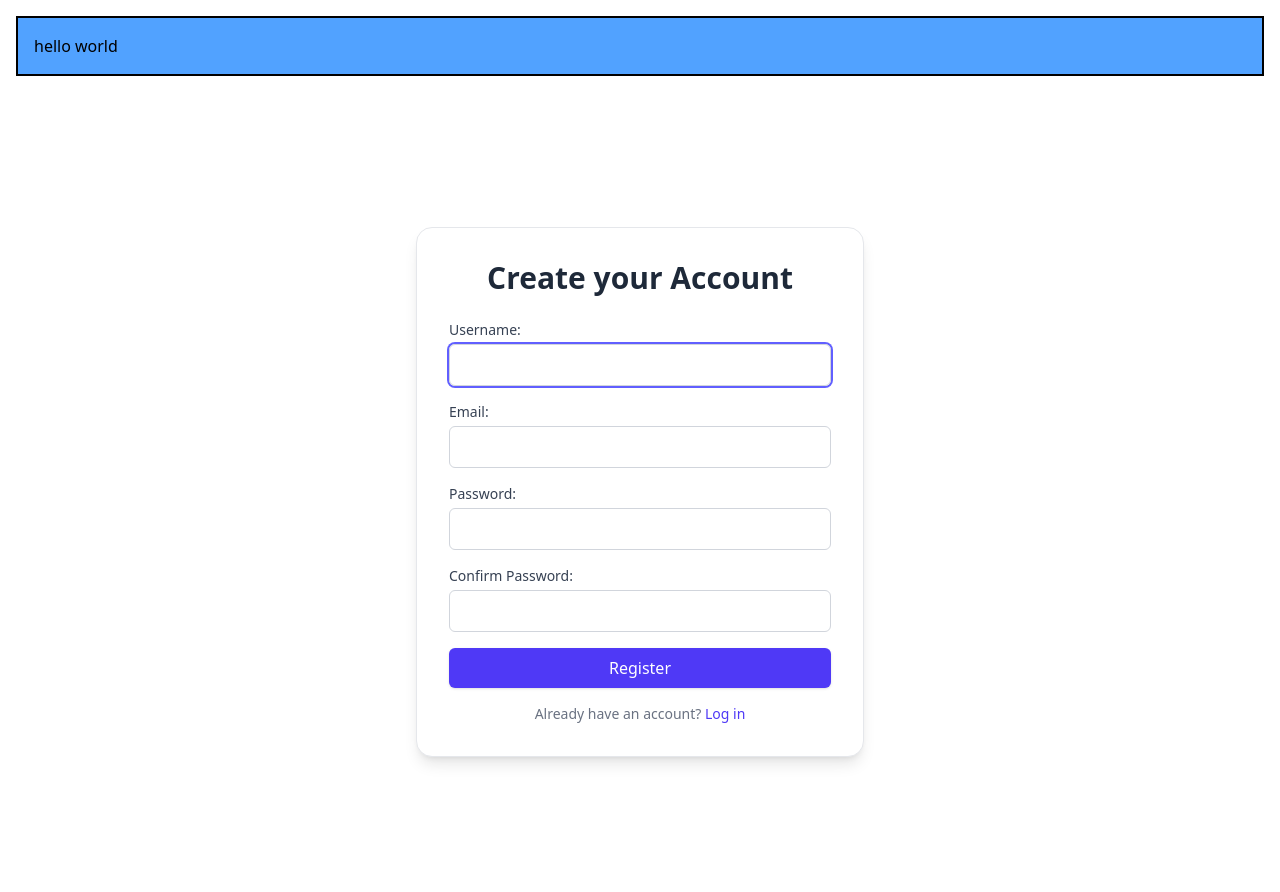
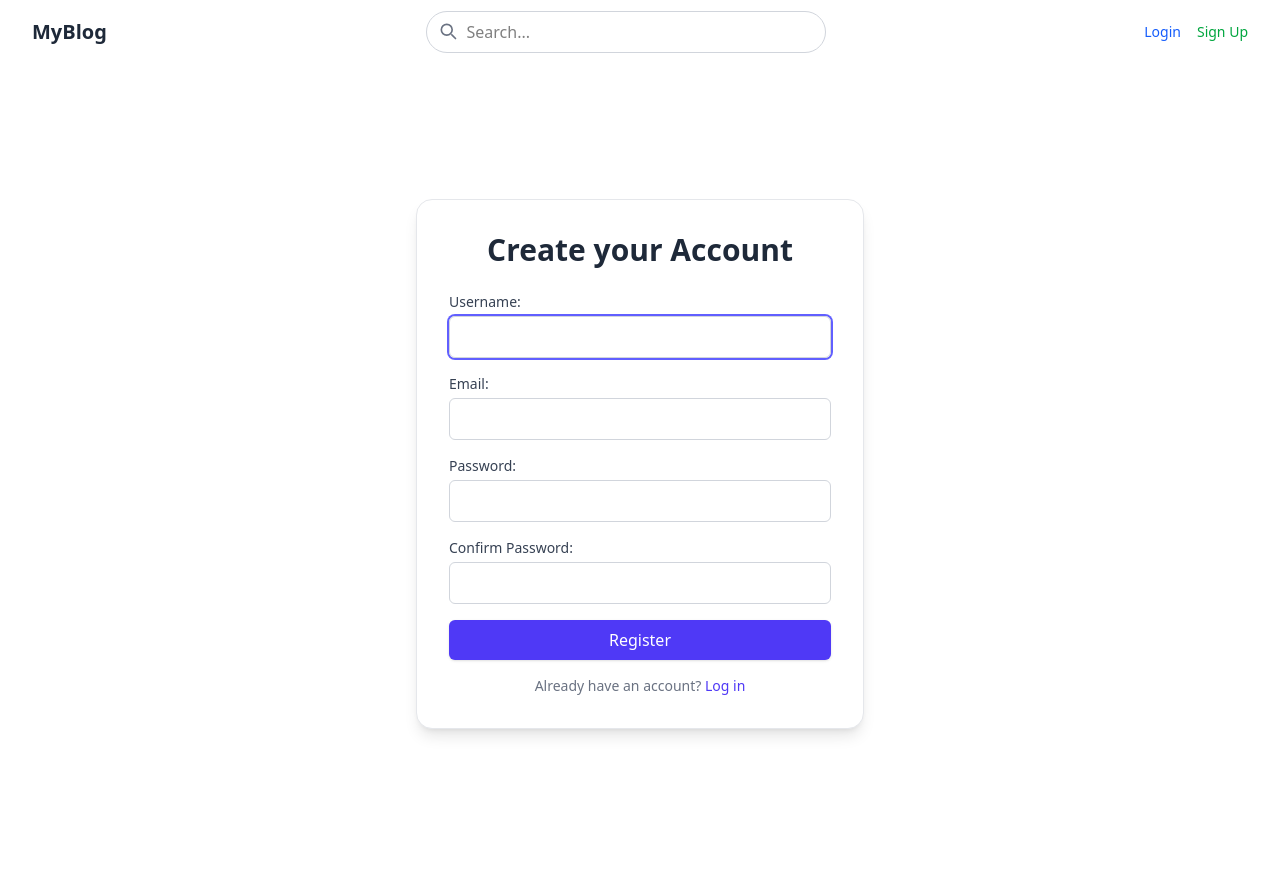
Before and after one commit to shlokitaliya/blog-django, a Django app: page /register/user_registration/ in a window 1280 px wide. After the commit the page ends 736 px from the top, so only its background shows below. Run offline with Django 5.2, Linux system fonts and the light colour scheme; some libraries are stand-ins or nearby versions.

Commit message:
add nav bar

```diff
--- a/blog/register/templates/user_registration.html
+++ b/blog/register/templates/user_registration.html
@@ -31,7 +31,7 @@
         </form>
         <p class="text-sm text-gray-500 mt-4 text-center">
             Already have an account?
-            <a href="{% url "register:user_login" %}" class="text-indigo-600 hover:underline">Log in</a>
+            <a href="{% url 'register:user_login' %}" class="text-indigo-600 hover:underline">Log in</a>
         </p>
     </div>
 </div>
--- a/blog/templates/base.html
+++ b/blog/templates/base.html
@@ -11,7 +11,58 @@
     {% tailwind_css %}
 </head>
 <body>
-    <h1 class="border-2 p-4 m-4 bg-blue-400">hello world</h1>
+
+    <nav class="bg-white shadow-md w-full">
+        <div class="max-w-7xl mx-auto px-4 sm:px-6 lg:px-8">
+            <div class="flex justify-between h-16 items-center">
+
+                <!-- Left: Logo -->
+                <div class="flex-shrink-0">
+                    <a href="{% url 'feed:index' %}" class="text-xl font-bold text-gray-800">MyBlog</a>
+                </div>
+
+                <!-- Center: Search bar -->
+                <div class="flex-1 mx-4 flex justify-center">
+                    <form action="" method="GET" class="relative w-full max-w-[400px]">
+                        <input
+                            type="text"
+                            name="q"
+                            placeholder="Search..."
+                            class="w-full py-2 pl-10 pr-4 border border-gray-300 rounded-full focus:outline-none focus:ring-2 focus:ring-blue-500"
+                        />
+                        <div class="absolute left-3 top-2.5 text-gray-500">
+                            <!-- Search icon -->
+                            <svg xmlns="http://www.w3.org/2000/svg" class="h-5 w-5" fill="none"
+                                 viewBox="0 0 24 24" stroke="currentColor">
+                                <path stroke-linecap="round" stroke-linejoin="round" stroke-width="2"
+                                      d="M21 21l-4.35-4.35M10.5 17a6.5 6.5 0 1 1 0-13 6.5 6.5 0 0 1 0 13z"/>
+                            </svg>
+                        </div>
+                    </form>
+                </div>
+
+                <!-- Right: Auth buttons or User profile -->
+                <div class="flex items-center space-x-4">
+                    {% if user.is_authenticated %}
+                        <div class="flex items-center space-x-2">
+                            <img
+                                src="{{ user.profile.avatar.url|default:'https://i.pravatar.cc/40' }}"
+                                alt="Avatar"
+                                class="w-8 h-8 rounded-full"
+                            />
+                            <span class="text-gray-700 font-medium">{{ user.username }}</span>
+                        </div>
+                        <a href="{% url 'register:user_logout' %}" class="text-sm text-red-600 hover:underline">Logout</a>
+                    {% else %}
+                        <a href="{% url 'register:user_login' %}" class="text-sm text-blue-600 hover:underline">Login</a>
+                        <a href="{% url 'register:user_registration' %}" class="text-sm text-green-600 hover:underline">Sign Up</a>
+                    {% endif %}
+                </div>
+            </div>
+        </div>
+    </nav>
+
+
     {% block content %}
 
 
--- a/blog/theme/static/css/dist/styles.css
+++ b/blog/theme/static/css/dist/styles.css
@@ -9,7 +9,12 @@
     --font-mono: ui-monospace, SFMono-Regular, Menlo, Monaco, Consolas, "Liberation Mono",
       "Courier New", monospace;
     --color-red-500: oklch(63.7% 0.237 25.331);
+    --color-red-600: oklch(57.7% 0.245 27.325);
+    --color-yellow-500: oklch(79.5% 0.184 86.047);
+    --color-green-600: oklch(62.7% 0.194 149.214);
     --color-blue-400: oklch(70.7% 0.165 254.624);
+    --color-blue-500: oklch(62.3% 0.214 259.815);
+    --color-blue-600: oklch(54.6% 0.245 262.881);
     --color-indigo-500: oklch(58.5% 0.233 277.117);
     --color-indigo-600: oklch(51.1% 0.262 276.966);
     --color-indigo-700: oklch(45.7% 0.24 277.023);
@@ -17,27 +22,33 @@
     --color-gray-100: oklch(96.7% 0.003 264.542);
     --color-gray-200: oklch(92.8% 0.006 264.531);
     --color-gray-300: oklch(87.2% 0.01 258.338);
+    --color-gray-400: oklch(70.7% 0.022 261.325);
     --color-gray-500: oklch(55.1% 0.027 264.364);
     --color-gray-700: oklch(37.3% 0.034 259.733);
     --color-gray-800: oklch(27.8% 0.033 256.848);
     --color-white: #fff;
     --spacing: 0.25rem;
     --container-md: 28rem;
+    --container-7xl: 80rem;
     --text-xs: 0.75rem;
     --text-xs--line-height: calc(1 / 0.75);
     --text-sm: 0.875rem;
     --text-sm--line-height: calc(1.25 / 0.875);
+    --text-xl: 1.25rem;
+    --text-xl--line-height: calc(1.75 / 1.25);
     --text-3xl: 1.875rem;
     --text-3xl--line-height: calc(2.25 / 1.875);
     --text-5xl: 3rem;
     --text-5xl--line-height: 1;
     --font-weight-medium: 500;
+    --font-weight-semibold: 600;
     --font-weight-bold: 700;
     --tracking-normal: 0em;
     --leading-normal: 1.5;
     --radius-md: 0.375rem;
     --radius-lg: 0.5rem;
     --radius-2xl: 1rem;
+    --ease-in-out: cubic-bezier(0.4, 0, 0.2, 1);
     --default-transition-duration: 150ms;
     --default-transition-timing-function: cubic-bezier(0.4, 0, 0.2, 1);
     --default-font-family: var(--font-sans);
@@ -192,8 +203,20 @@
   }
 }
 @layer utilities {
+  .absolute {
+    position: absolute;
+  }
+  .relative {
+    position: relative;
+  }
   .static {
     position: static;
+  }
+  .top-2\.5 {
+    top: calc(var(--spacing) * 2.5);
+  }
+  .left-3 {
+    left: calc(var(--spacing) * 3);
   }
   .container {
     width: 100%;
@@ -226,17 +249,29 @@
   .m-4 {
     margin: calc(var(--spacing) * 4);
   }
+  .mx-4 {
+    margin-inline: calc(var(--spacing) * 4);
+  }
   .mx-auto {
     margin-inline: auto;
   }
   .mt-1 {
     margin-top: calc(var(--spacing) * 1);
   }
+  .mt-2 {
+    margin-top: calc(var(--spacing) * 2);
+  }
   .mt-4 {
     margin-top: calc(var(--spacing) * 4);
   }
+  .mt-6 {
+    margin-top: calc(var(--spacing) * 6);
+  }
   .mb-1 {
     margin-bottom: calc(var(--spacing) * 1);
+  }
+  .mb-2 {
+    margin-bottom: calc(var(--spacing) * 2);
   }
   .mb-4 {
     margin-bottom: calc(var(--spacing) * 4);
@@ -250,31 +285,110 @@
   .flex {
     display: flex;
   }
+  .h-4 {
+    height: calc(var(--spacing) * 4);
+  }
+  .h-5 {
+    height: calc(var(--spacing) * 5);
+  }
+  .h-6 {
+    height: calc(var(--spacing) * 6);
+  }
+  .h-8 {
+    height: calc(var(--spacing) * 8);
+  }
+  .h-16 {
+    height: calc(var(--spacing) * 16);
+  }
   .h-screen {
     height: 100vh;
   }
   .min-h-screen {
     min-height: 100vh;
   }
+  .w-4 {
+    width: calc(var(--spacing) * 4);
+  }
+  .w-5 {
+    width: calc(var(--spacing) * 5);
+  }
+  .w-6 {
+    width: calc(var(--spacing) * 6);
+  }
+  .w-8 {
+    width: calc(var(--spacing) * 8);
+  }
+  .w-64 {
+    width: calc(var(--spacing) * 64);
+  }
   .w-full {
     width: 100%;
+  }
+  .max-w-7xl {
+    max-width: var(--container-7xl);
+  }
+  .max-w-\[400px\] {
+    max-width: 400px;
   }
   .max-w-md {
     max-width: var(--container-md);
   }
+  .flex-1 {
+    flex: 1;
+  }
+  .flex-shrink-0 {
+    flex-shrink: 0;
+  }
+  .transform {
+    transform: var(--tw-rotate-x,) var(--tw-rotate-y,) var(--tw-rotate-z,) var(--tw-skew-x,) var(--tw-skew-y,);
+  }
   .items-center {
     align-items: center;
   }
+  .justify-between {
+    justify-content: space-between;
+  }
   .justify-center {
     justify-content: center;
+  }
+  .justify-end {
+    justify-content: flex-end;
+  }
+  :where(.space-y-1 > :not(:last-child)) {
+    --tw-space-y-reverse: 0;
+    margin-block-start: calc(calc(var(--spacing) * 1) * var(--tw-space-y-reverse));
+    margin-block-end: calc(calc(var(--spacing) * 1) * calc(1 - var(--tw-space-y-reverse)));
+  }
+  :where(.space-y-2 > :not(:last-child)) {
+    --tw-space-y-reverse: 0;
+    margin-block-start: calc(calc(var(--spacing) * 2) * var(--tw-space-y-reverse));
+    margin-block-end: calc(calc(var(--spacing) * 2) * calc(1 - var(--tw-space-y-reverse)));
   }
   :where(.space-y-4 > :not(:last-child)) {
     --tw-space-y-reverse: 0;
     margin-block-start: calc(calc(var(--spacing) * 4) * var(--tw-space-y-reverse));
     margin-block-end: calc(calc(var(--spacing) * 4) * calc(1 - var(--tw-space-y-reverse)));
   }
+  :where(.space-x-2 > :not(:last-child)) {
+    --tw-space-x-reverse: 0;
+    margin-inline-start: calc(calc(var(--spacing) * 2) * var(--tw-space-x-reverse));
+    margin-inline-end: calc(calc(var(--spacing) * 2) * calc(1 - var(--tw-space-x-reverse)));
+  }
+  :where(.space-x-3 > :not(:last-child)) {
+    --tw-space-x-reverse: 0;
+    margin-inline-start: calc(calc(var(--spacing) * 3) * var(--tw-space-x-reverse));
+    margin-inline-end: calc(calc(var(--spacing) * 3) * calc(1 - var(--tw-space-x-reverse)));
+  }
+  :where(.space-x-4 > :not(:last-child)) {
+    --tw-space-x-reverse: 0;
+    margin-inline-start: calc(calc(var(--spacing) * 4) * var(--tw-space-x-reverse));
+    margin-inline-end: calc(calc(var(--spacing) * 4) * calc(1 - var(--tw-space-x-reverse)));
+  }
   .rounded-2xl {
     border-radius: var(--radius-2xl);
+  }
+  .rounded-full {
+    border-radius: calc(infinity * 1px);
   }
   .rounded-lg {
     border-radius: var(--radius-lg);
@@ -289,6 +403,10 @@
   .border-2 {
     border-style: var(--tw-border-style);
     border-width: 2px;
+  }
+  .border-r {
+    border-right-style: var(--tw-border-style);
+    border-right-width: 1px;
   }
   .border-gray-200 {
     border-color: var(--color-gray-200);
@@ -311,11 +429,20 @@
   .bg-white {
     background-color: var(--color-white);
   }
+  .p-2 {
+    padding: calc(var(--spacing) * 2);
+  }
   .p-4 {
     padding: calc(var(--spacing) * 4);
   }
+  .p-6 {
+    padding: calc(var(--spacing) * 6);
+  }
   .p-8 {
     padding: calc(var(--spacing) * 8);
+  }
+  .px-2 {
+    padding-inline: calc(var(--spacing) * 2);
   }
   .px-3 {
     padding-inline: calc(var(--spacing) * 3);
@@ -325,6 +452,12 @@
   }
   .py-2 {
     padding-block: calc(var(--spacing) * 2);
+  }
+  .pr-4 {
+    padding-right: calc(var(--spacing) * 4);
+  }
+  .pl-10 {
+    padding-left: calc(var(--spacing) * 10);
   }
   .text-center {
     text-align: center;
@@ -344,6 +477,10 @@
     font-size: var(--text-sm);
     line-height: var(--tw-leading, var(--text-sm--line-height));
   }
+  .text-xl {
+    font-size: var(--text-xl);
+    line-height: var(--tw-leading, var(--text-xl--line-height));
+  }
   .text-xs {
     font-size: var(--text-xs);
     line-height: var(--tw-leading, var(--text-xs--line-height));
@@ -360,9 +497,19 @@
     --tw-font-weight: var(--font-weight-medium);
     font-weight: var(--font-weight-medium);
   }
+  .font-semibold {
+    --tw-font-weight: var(--font-weight-semibold);
+    font-weight: var(--font-weight-semibold);
+  }
   .tracking-normal {
     --tw-tracking: var(--tracking-normal);
     letter-spacing: var(--tracking-normal);
+  }
+  .text-blue-600 {
+    color: var(--color-blue-600);
+  }
+  .text-gray-400 {
+    color: var(--color-gray-400);
   }
   .text-gray-500 {
     color: var(--color-gray-500);
@@ -373,14 +520,26 @@
   .text-gray-800 {
     color: var(--color-gray-800);
   }
+  .text-green-600 {
+    color: var(--color-green-600);
+  }
   .text-indigo-600 {
     color: var(--color-indigo-600);
   }
   .text-red-500 {
     color: var(--color-red-500);
   }
+  .text-red-600 {
+    color: var(--color-red-600);
+  }
   .text-white {
     color: var(--color-white);
+  }
+  .text-yellow-500 {
+    color: var(--color-yellow-500);
+  }
+  .uppercase {
+    text-transform: uppercase;
   }
   .shadow {
     --tw-shadow: 0 1px 3px 0 var(--tw-shadow-color, rgb(0 0 0 / 0.1)), 0 1px 2px -1px var(--tw-shadow-color, rgb(0 0 0 / 0.1));
@@ -390,8 +549,22 @@
     --tw-shadow: 0 10px 15px -3px var(--tw-shadow-color, rgb(0 0 0 / 0.1)), 0 4px 6px -4px var(--tw-shadow-color, rgb(0 0 0 / 0.1));
     box-shadow: var(--tw-inset-shadow), var(--tw-inset-ring-shadow), var(--tw-ring-offset-shadow), var(--tw-ring-shadow), var(--tw-shadow);
   }
+  .shadow-md {
+    --tw-shadow: 0 4px 6px -1px var(--tw-shadow-color, rgb(0 0 0 / 0.1)), 0 2px 4px -2px var(--tw-shadow-color, rgb(0 0 0 / 0.1));
+    box-shadow: var(--tw-inset-shadow), var(--tw-inset-ring-shadow), var(--tw-ring-offset-shadow), var(--tw-ring-shadow), var(--tw-shadow);
+  }
   .transition {
     transition-property: color, background-color, border-color, outline-color, text-decoration-color, fill, stroke, --tw-gradient-from, --tw-gradient-via, --tw-gradient-to, opacity, box-shadow, transform, translate, scale, rotate, filter, -webkit-backdrop-filter, backdrop-filter;
+    transition-timing-function: var(--tw-ease, var(--default-transition-timing-function));
+    transition-duration: var(--tw-duration, var(--default-transition-duration));
+  }
+  .transition-all {
+    transition-property: all;
+    transition-timing-function: var(--tw-ease, var(--default-transition-timing-function));
+    transition-duration: var(--tw-duration, var(--default-transition-duration));
+  }
+  .transition-transform {
+    transition-property: transform, translate, scale, rotate;
     transition-timing-function: var(--tw-ease, var(--default-transition-timing-function));
     transition-duration: var(--tw-duration, var(--default-transition-duration));
   }
@@ -399,9 +572,28 @@
     --tw-duration: 300ms;
     transition-duration: 300ms;
   }
+  .ease-in-out {
+    --tw-ease: var(--ease-in-out);
+    transition-timing-function: var(--ease-in-out);
+  }
+  @media (hover: hover) {
+    .group-hover\:text-blue-600:is(:where(.group):hover *) {
+      color: var(--color-blue-600);
+    }
+  }
   @media (hover: hover) {
     .hover\:bg-indigo-700:hover {
       background-color: var(--color-indigo-700);
+    }
+  }
+  @media (hover: hover) {
+    .hover\:text-blue-600:hover {
+      color: var(--color-blue-600);
+    }
+  }
+  @media (hover: hover) {
+    .hover\:text-gray-800:hover {
+      color: var(--color-gray-800);
     }
   }
   @media (hover: hover) {
@@ -413,6 +605,9 @@
     --tw-ring-shadow: var(--tw-ring-inset,) 0 0 0 calc(2px + var(--tw-ring-offset-width)) var(--tw-ring-color, currentcolor);
     box-shadow: var(--tw-inset-shadow), var(--tw-inset-ring-shadow), var(--tw-ring-offset-shadow), var(--tw-ring-shadow), var(--tw-shadow);
   }
+  .focus\:ring-blue-500:focus {
+    --tw-ring-color: var(--color-blue-500);
+  }
   .focus\:ring-indigo-500:focus {
     --tw-ring-color: var(--color-indigo-500);
   }
@@ -420,8 +615,43 @@
     --tw-outline-style: none;
     outline-style: none;
   }
+  @media (width >= 40rem) {
+    .sm\:px-6 {
+      padding-inline: calc(var(--spacing) * 6);
+    }
+  }
+  @media (width >= 64rem) {
+    .lg\:px-8 {
+      padding-inline: calc(var(--spacing) * 8);
+    }
+  }
+}
+@property --tw-rotate-x {
+  syntax: "*";
+  inherits: false;
+}
+@property --tw-rotate-y {
+  syntax: "*";
+  inherits: false;
+}
+@property --tw-rotate-z {
+  syntax: "*";
+  inherits: false;
+}
+@property --tw-skew-x {
+  syntax: "*";
+  inherits: false;
+}
+@property --tw-skew-y {
+  syntax: "*";
+  inherits: false;
 }
 @property --tw-space-y-reverse {
+  syntax: "*";
+  inherits: false;
+  initial-value: 0;
+}
+@property --tw-space-x-reverse {
   syntax: "*";
   inherits: false;
   initial-value: 0;
@@ -512,10 +742,20 @@
   syntax: "*";
   inherits: false;
 }
+@property --tw-ease {
+  syntax: "*";
+  inherits: false;
+}
 @layer properties {
   @supports ((-webkit-hyphens: none) and (not (margin-trim: inline))) or ((-moz-orient: inline) and (not (color:rgb(from red r g b)))) {
     *, ::before, ::after, ::backdrop {
+      --tw-rotate-x: initial;
+      --tw-rotate-y: initial;
+      --tw-rotate-z: initial;
+      --tw-skew-x: initial;
+      --tw-skew-y: initial;
       --tw-space-y-reverse: 0;
+      --tw-space-x-reverse: 0;
       --tw-border-style: solid;
       --tw-leading: initial;
       --tw-font-weight: initial;
@@ -535,6 +775,7 @@
       --tw-ring-offset-color: #fff;
       --tw-ring-offset-shadow: 0 0 #0000;
       --tw-duration: initial;
+      --tw-ease: initial;
     }
   }
 }
```
